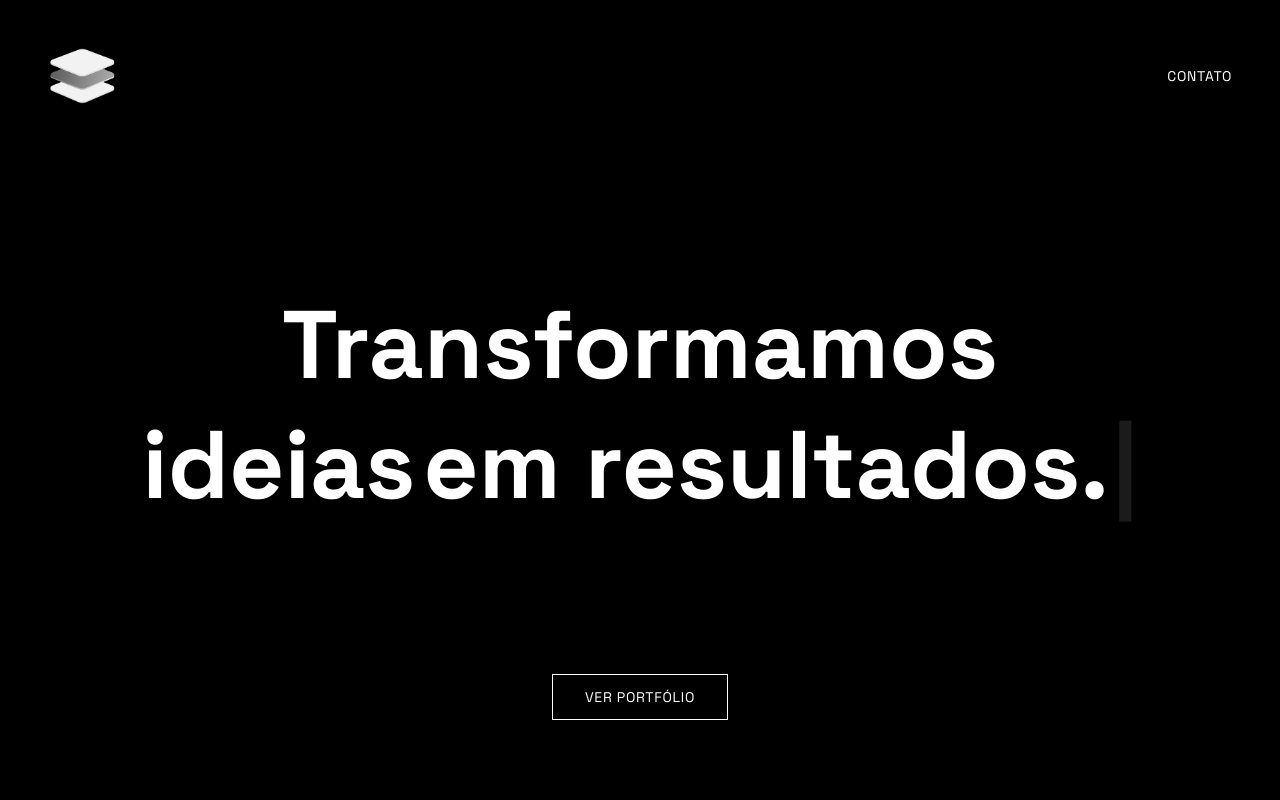
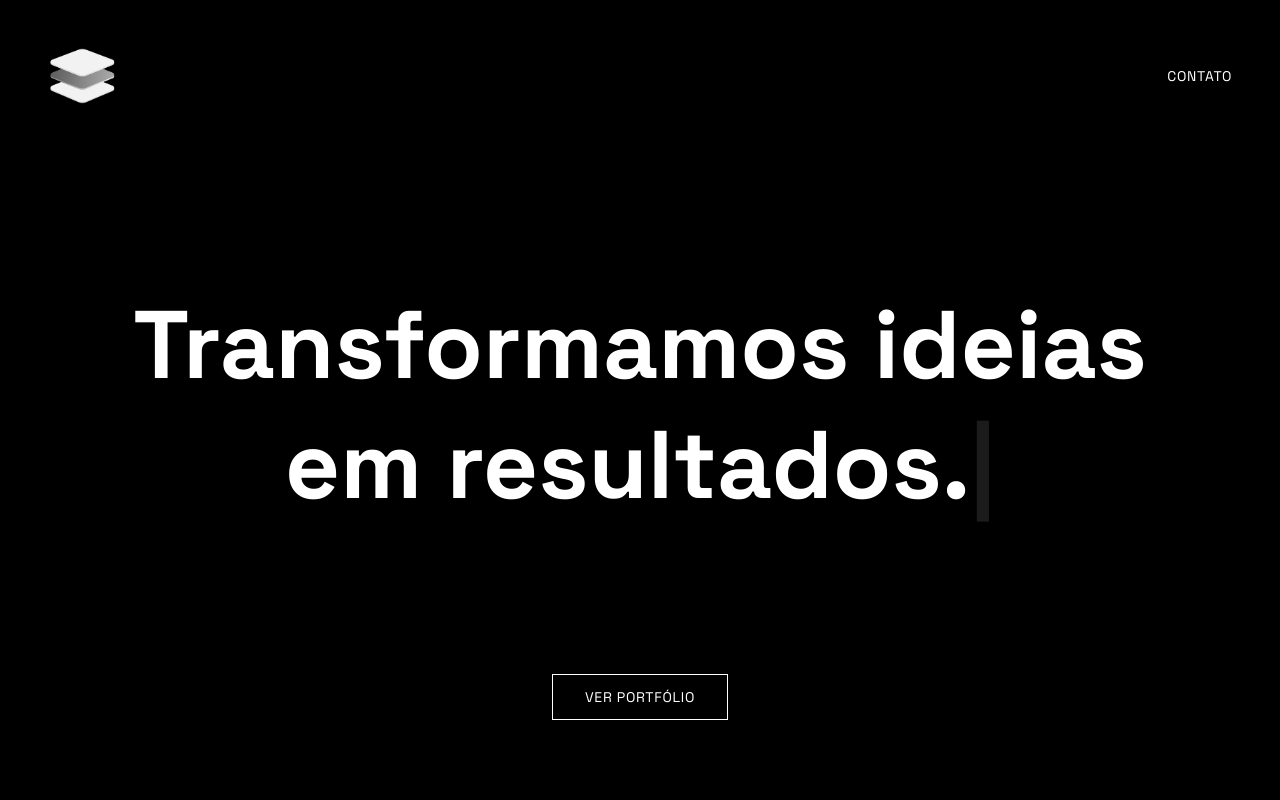
Before and after one commit to iagosoave/portifolio, a React (Vite) app: page / in a window 1280 px wide. Shown: the top 800 px of the page. Built offline with nearby package versions, Linux system fonts and the light colour scheme.

Commit message:
first commit

```diff
--- a/src/components/Hero.jsx
+++ b/src/components/Hero.jsx
@@ -62,11 +62,10 @@ const Hero = () => {
           animate={{ opacity: 1, scale: 1 }}
           transition={{ duration: 0.6, delay: 0.4 }}
         >
-          <h1 className="text-4xl sm:text-5xl md:text-7xl lg:text-8xl font-bold mb-4 leading-tight max-w-6xl mx-auto">
-            <span className="block sm:inline">{displayedText.split(' ').slice(0, 2).join(' ')}</span>
-            <span className="block sm:inline sm:ml-2">{displayedText.split(' ').slice(2).join(' ')}</span>
+         <h1 className="text-4xl sm:text-5xl md:text-7xl lg:text-8xl font-bold mb-4 leading-tight max-w-6xl mx-auto">
+            {displayedText}
             <motion.span
-              className="inline-block ml-1"
+              className="inline"
               animate={{ opacity: [1, 0] }}
               transition={{ duration: 0.6, repeat: Infinity, repeatType: "reverse" }}
             >
```
